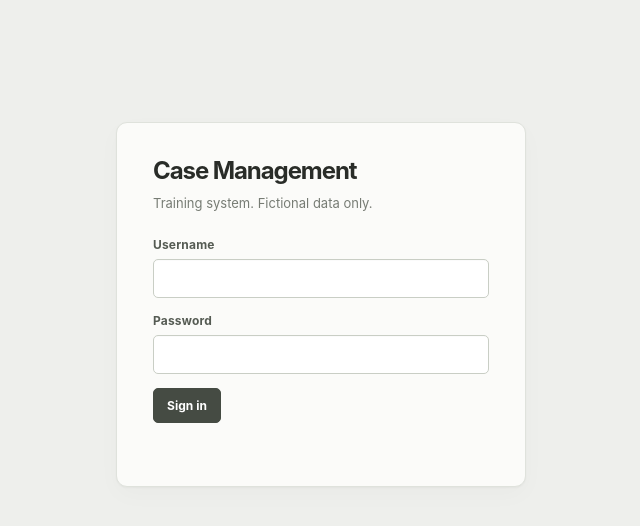
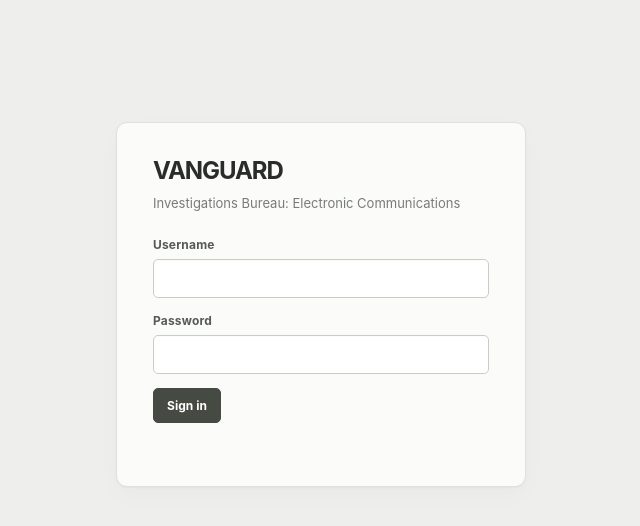
Before and after one commit to moscow5032/ib.github.io, a plain HTML site: page index.html in a window 1280 px wide. Shown: the whole page, without its empty margins (319-959 px from the left). Drawn offline with nearby package versions, Linux system fonts and the light colour scheme.

Commit message:
Update index.html

```diff
--- a/index.html
+++ b/index.html
@@ -89,7 +89,7 @@
   <!-- TOP BAR (after login) -->
   <div id="topbar" class="bar hidden">
     <div>
-      <strong>EC</strong>
+      <strong>VANGUARD</strong>
       <div id="who" class="who"></div>
     </div>
     <div class="top-nav">
@@ -101,8 +101,8 @@
 
   <!-- LOGIN -->
   <section id="login-view" class="card" style="max-width:420px;margin:8vh auto 0;">
-    <h1>Case Management</h1>
-    <p class="sub">Training system. Fictional data only.</p>
+    <h1>VANGUARD</h1>
+    <p class="sub">Investigations Bureau: Electronic Communications</p>
     <form id="login-form" autocomplete="on">
       <label for="username">Username</label>
       <input id="username" name="username" autocomplete="username" required>
```
